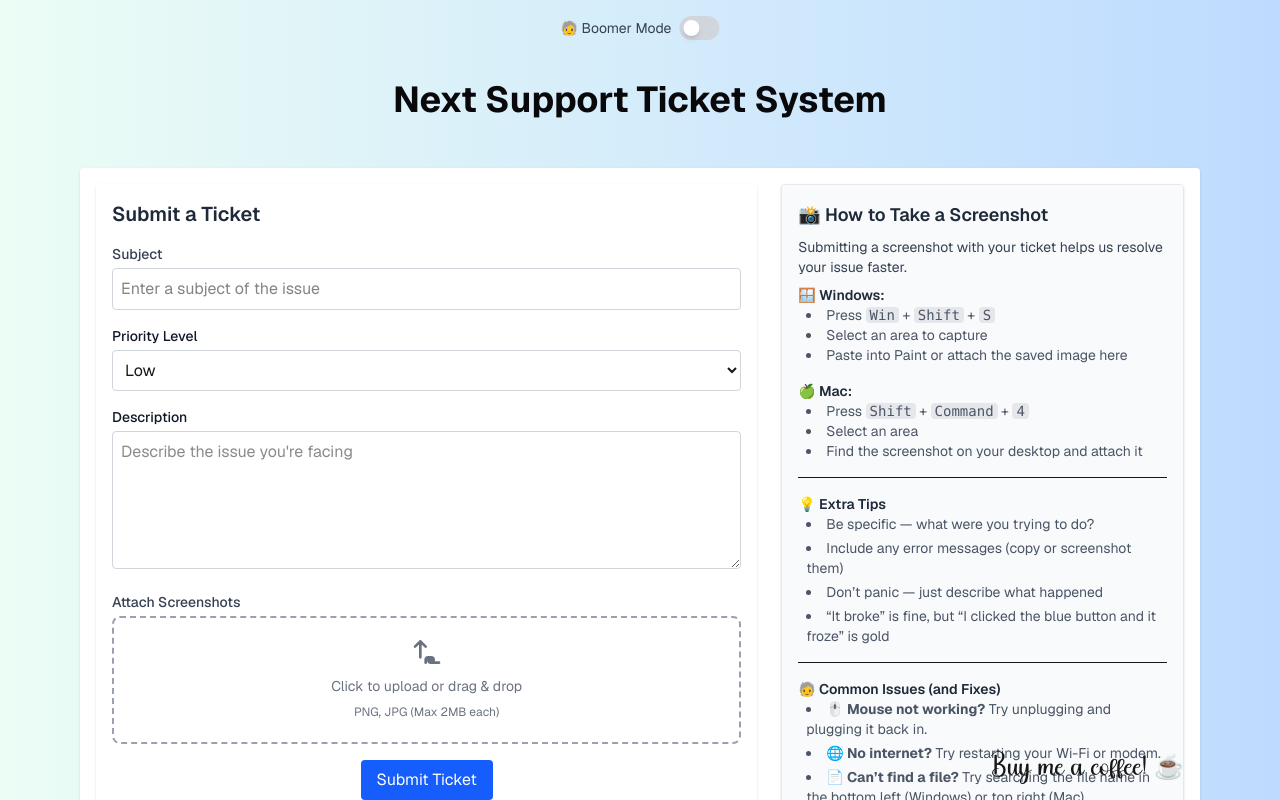
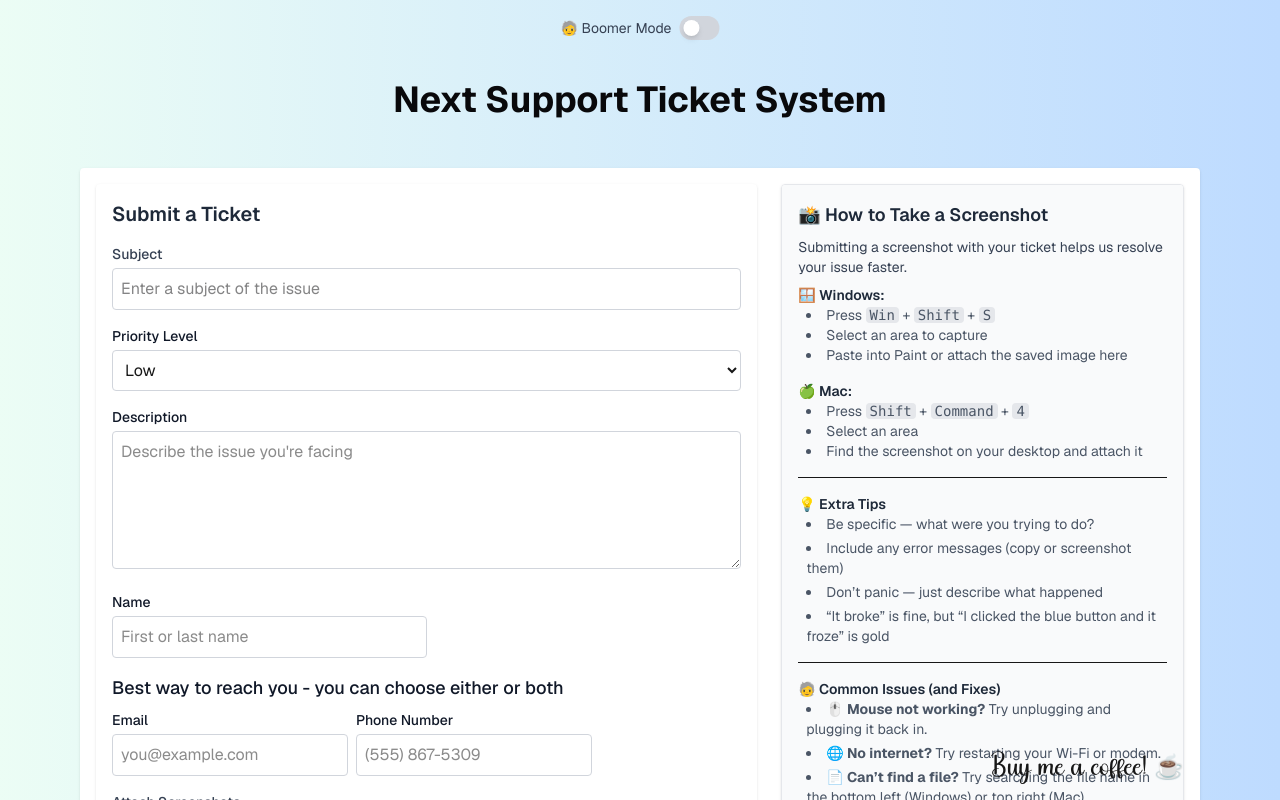
Before and after one commit to adamn1225/personalticketsystem, a Next.js app: page / in a window 1280 px wide. Shown: the top 800 px of the page. Built offline with nearby package versions, Linux system fonts and the light colour scheme.

Commit message:
email, name, num, added

```diff
--- a/app/api/send-ticket/route.ts
+++ b/app/api/send-ticket/route.ts
@@ -92,25 +92,30 @@ const parseForm = (req: NextRequest): Promise<{ fields: Record<string, string>;
 export async function POST(req: NextRequest) {
     try {
         const { fields, files } = await parseForm(req);
-        const { subject, priority, description } = fields;
+        const { subject, priority, description, ph, name, email } = fields;
 
-        if (!subject || !priority || !description) {
+        // Validate required fields
+        if (!subject || !priority || !description || !name) {
             return NextResponse.json({ error: 'Missing required fields' }, { status: 400 });
+        }
+
+        // Ensure at least one contact method is provided
+        if (!ph && !email) {
+            return NextResponse.json({ error: 'Please provide at least an email or phone number' }, { status: 400 });
         }
 
         // Store form content in R2
         const formContentKey = `forms/${Date.now()}-${subject}.json`;
-        const formContent = JSON.stringify({ subject, priority, description });
+        const formContent = JSON.stringify({ subject, priority, description, ph, name, email });
         await uploadToR2(formContentKey, Buffer.from(formContent), 'application/json');
 
         // Store uploaded files in R2 and generate signed URLs
         const uploadedFiles: string[] = [];
         for (const file of files) {
             const fileKey = `uploads/${Date.now()}-${file.filename}`;
-            console.log('Uploading file with key:', fileKey); // Debugging log
+            console.log('Uploading file with key:', fileKey);
             await uploadToR2(fileKey, file.buffer, file.mimetype);
 
-            // Generate signed URL
             const signedUrl = await generateSignedUrl(fileKey);
             uploadedFiles.push(signedUrl);
         }
@@ -126,12 +131,14 @@ export async function POST(req: NextRequest) {
 
         const mailOptions = {
             from: process.env.EMAIL_USER,
-            to: 'noah@ntslogistics.com', // Replace with your recipient email
-            subject: `Support Ticket [${priority.toUpperCase()}] - ${subject}`,
+            to: 'noah@ntslogistics.com',
+            subject: `Support Ticket from ${name} [${priority.toUpperCase()}] - ${subject}`,
             html: `
                 <p><strong>Priority:</strong> ${priority}</p>
                 <p><strong>Subject:</strong> ${subject}</p>
                 <p><strong>Description:</strong><br/>${description.replace(/\n/g, '<br/>')}</p>
+                <p><strong>Phone Number:</strong> ${ph || "Not provided"}</p>
+                <p><strong>Email:</strong> ${email || "Not provided"}</p>
                 <p><strong>Uploaded Files:</strong></p>
                 <ul>
                     ${uploadedFiles.map((file) => `<li><a href="${file}" target="_blank">${file}</a></li>`).join('')}
--- a/components/SupportTicketForm.tsx
+++ b/components/SupportTicketForm.tsx
@@ -1,12 +1,15 @@
 "use client";
 import { useState } from "react";
+import { useBoomerMode } from "./BoomerModeProvider"
 
 const SupportTicketForm = () => {
-    const [form, setForm] = useState({ subject: "", priority: "low", description: "" });
+    const [form, setForm] = useState({ subject: "", priority: "low", description: "", name: "", ph: "", email: "" });
     const [files, setFiles] = useState<File[]>([]);
     const [previews, setPreviews] = useState<string[]>([]);
     const [submitted, setSubmitted] = useState(false);
     const [error, setError] = useState("");
+
+    const { boomerMode } = useBoomerMode();
 
     const handleChange = (e: React.ChangeEvent<HTMLInputElement | HTMLTextAreaElement | HTMLSelectElement>) => {
         setForm({ ...form, [e.target.name]: e.target.value });
@@ -27,10 +30,19 @@ const SupportTicketForm = () => {
         e.preventDefault();
         setError("");
 
+        // Ensure at least one contact method is provided
+        if (!form.email && !form.ph) {
+            setError("Please provide at least an email or phone number.");
+            return;
+        }
+
         const formData = new FormData();
         formData.append("subject", form.subject);
         formData.append("priority", form.priority);
         formData.append("description", form.description);
+        formData.append("fname", form.name);
+        formData.append("ph", form.ph);
+        formData.append("email", form.email);
         files.forEach((file) => {
             formData.append("screenshot", file);
         });
@@ -54,7 +66,7 @@ const SupportTicketForm = () => {
 
     const closePopup = () => {
         setSubmitted(false);
-        setForm({ subject: "", priority: "low", description: "" });
+        setForm({ subject: "", priority: "low", description: "", name: "", ph: "", email: "" });
         setFiles([]);
         setPreviews([]);
     };
@@ -118,6 +130,45 @@ const SupportTicketForm = () => {
                     />
                 </div>
 
+                <div>
+                    <label className="block font-medium text-sm text-gray-900">Name</label>
+                    <input
+                        name="name"
+                        value={form.name}
+                        onChange={handleChange}
+                        placeholder="First or last name"
+                        className="mt-1 w-1/2 border border-gray-300 p-2 rounded"
+                    />
+
+                </div>
+                <div className="flex flex-col gap-2">
+                    <h3 className="text-lg text-gray-900 font-medium">
+                        Best way to reach you - you can choose either or both
+                    </h3>
+                    <div className="flex gap-2">
+                        <span>
+                            <label className="block font-medium text-sm text-gray-900">Email</label>
+                            <input
+                                name="email"
+                                value={form.email}
+                                onChange={handleChange}
+                                placeholder={boomerMode ? "itsbarbara1961@aol.net" : "you@example.com"}
+                                className="mt-1 w-full border border-gray-300 p-2 rounded"
+                            />
+                        </span>
+                        <span>
+                            <label className="block font-medium text-sm text-gray-900">Phone Number</label>
+                            <input
+                                name="ph"
+                                value={form.ph}
+                                onChange={handleChange}
+                                placeholder="(555) 867-5309"
+                                className="mt-1 w-full border border-gray-300 p-2 rounded"
+                            />
+                        </span>
+                    </div>
+                    {error && <p className="text-red-600 text-sm">{error}</p>}
+                </div>
                 <div>
                     <label className="block font-medium text-sm text-gray-700 mb-1">Attach Screenshots</label>
                     <div className="flex items-center justify-center w-full">
```
